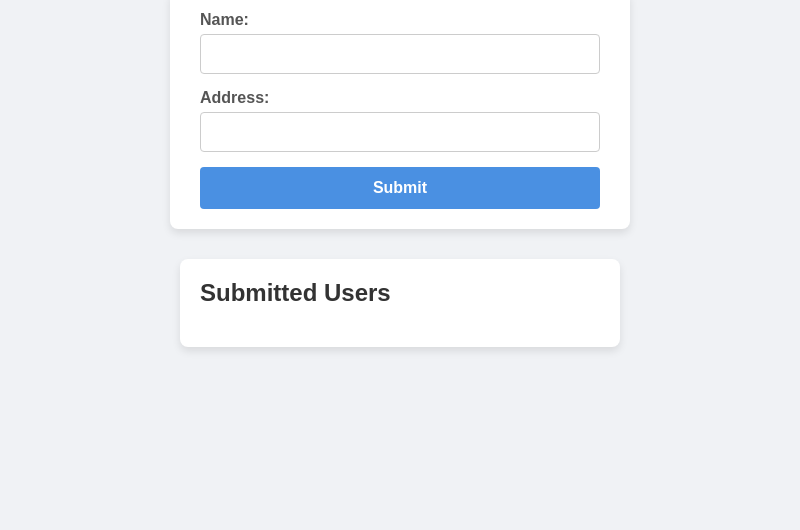
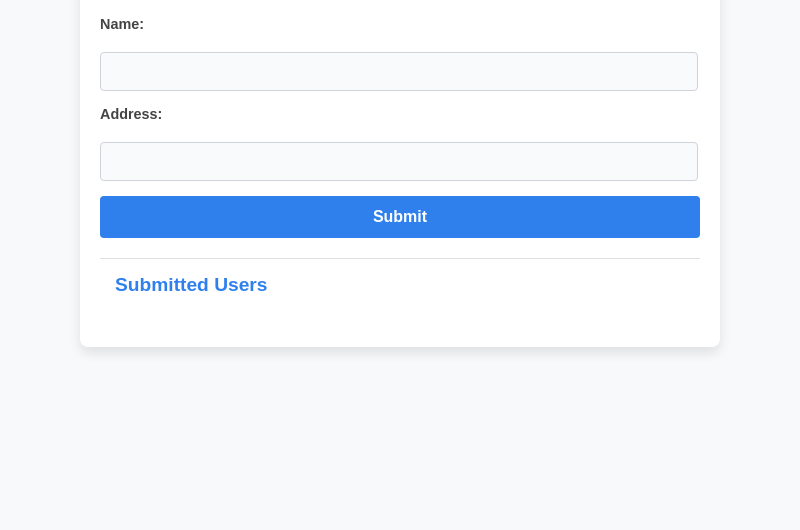
Before and after one commit to MohammadAtikurRahman/electron-mongodb, an Electron app: page src/renderer/index.html in a window 800 px wide. Shown: the part 270-800 px from the top of the page. Drawn offline with Linux system fonts and the light colour scheme; no server answers.

Commit message:
design little ok

```diff
--- a/src/renderer/index.html
+++ b/src/renderer/index.html
@@ -6,7 +6,7 @@
     <meta name="viewport" content="width=device-width, initial-scale=1.0">
     <title>Submit User</title>
     <style>
-        /* Center the content and apply a soft background */
+        /* Body styling */
         body {
             display: flex;
             flex-direction: column;
@@ -14,55 +14,74 @@
             justify-content: center;
             min-height: 100vh;
             font-family: Arial, sans-serif;
-            background-color: #f0f2f5;
+            background-color: #f8f9fb;
             margin: 0;
             color: #333;
+            overflow: hidden;
         }
 
-        /* Heading style */
+        /* Main container styling */
+        .container {
+            width: 90%; /* Use 90% of the available width */
+            max-width: 600px; /* Restrict maximum width for larger screens */
+            padding: 20px;
+            background-color: #ffffff;
+            border-radius: 8px;
+            box-shadow: 0 6px 12px rgba(0, 0, 0, 0.1);
+            text-align: center;
+            margin: 20px 0;
+        }
+
+        /* Heading styling */
         h1 {
-            color: #4A90E2;
+            color: #2f80ed;
+            font-size: 1.8rem;
             margin-bottom: 20px;
+            padding-bottom: 10px;
+            border-bottom: 1px solid #e0e0e0;
         }
 
         /* Form container styling */
         form {
-            background-color: #ffffff;
-            padding: 20px 30px;
-            border-radius: 8px;
-            box-shadow: 0 4px 8px rgba(0, 0, 0, 0.1);
-            max-width: 400px;
-            width: 100%;
-            margin-bottom: 30px;
+            display: flex;
+            flex-direction: column;
+            gap: 15px;
+            margin-bottom: 20px;
         }
 
         /* Label styling */
         label {
-            display: block;
-            font-weight: bold;
-            color: #555;
+            text-align: left;
+            font-weight: 600;
+            color: #444;
+            font-size: 0.9rem;
             margin-bottom: 5px;
         }
 
         /* Input field styling */
         input[type="text"] {
-            width: 100%;
+            width: 96%;
             padding: 10px;
-            margin-bottom: 15px;
-            border: 1px solid #ccc;
+            border: 1px solid #d0d4da;
             border-radius: 4px;
-            font-size: 16px;
-            box-sizing: border-box;
+            font-size: 0.95rem;
+            background-color: #f9fafb;
+            transition: border-color 0.3s ease;
+        }
+
+        input[type="text"]:focus {
+            border-color: #2f80ed;
+            outline: none;
         }
 
         /* Submit button styling */
         button[type="submit"] {
             width: 100%;
             padding: 12px;
-            font-size: 16px;
+            font-size: 1rem;
             font-weight: bold;
             color: #ffffff;
-            background-color: #4A90E2;
+            background-color: #2f80ed;
             border: none;
             border-radius: 4px;
             cursor: pointer;
@@ -70,39 +89,41 @@
         }
 
         button[type="submit"]:hover {
-            background-color: #357ABD;
+            background-color: #276bb3;
         }
 
         /* Data display area styling */
         #dataDisplay {
-            background-color: #ffffff;
-            padding: 20px;
-            border-radius: 8px;
-            box-shadow: 0 4px 8px rgba(0, 0, 0, 0.1);
-            max-width: 400px;
-            width: 100%;
+            text-align: left;
+            padding: 15px;
+            border-top: 1px solid #e0e0e0;
         }
 
         #dataDisplay h2 {
-            color: #333;
+            color: #2f80ed;
+            font-size: 1.2rem;
             margin-top: 0;
         }
 
-        #dataDisplay p {
-            font-size: 16px;
-            color: #555;
-            margin: 10px 0;
-            line-height: 1.5;
+        /* Styling for each user entry */
+        .user-entry {
+            margin-bottom: 10px;
+            padding: 8px 0;
+            border-bottom: 1px solid #e6e9ec;
         }
 
-        #dataDisplay hr {
-            border: 0;
-            border-top: 1px solid #eee;
-            margin: 15px 0;
+        .user-entry:last-child {
+            border-bottom: none;
+        }
+
+        .user-entry strong {
+            color: #555;
+            font-weight: 600;
         }
     </style>
 </head>
 <body>
+    <div class="container">
         <h1>Submit User</h1>
         <form id="userForm">
             <label for="name">Name:</label>
@@ -115,6 +136,8 @@
         <!-- Display area for submitted data -->
         <div id="dataDisplay">
             <h2>Submitted Users</h2>
+            <!-- User entries will appear here -->
+        </div>
     </div>
 
     <script src="renderer.js"></script>
```
Lines whose indentation alone changed are shown as unchanged.
